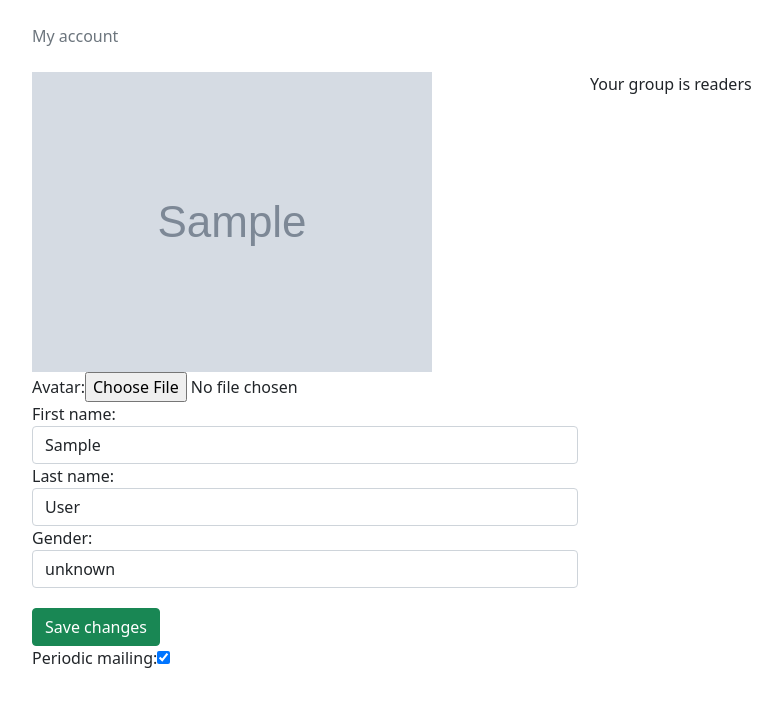
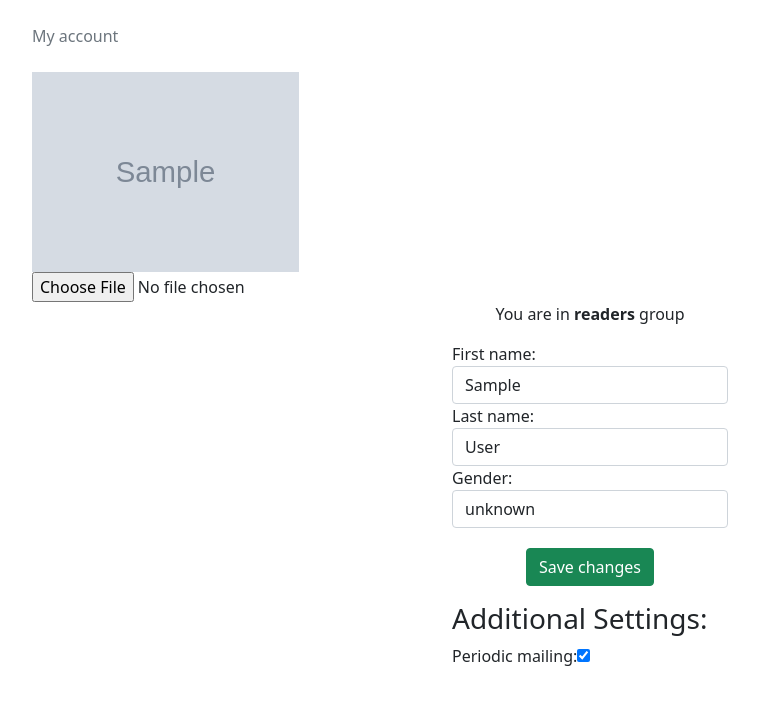
Before and after one commit to frikcio/server, a Django app: page /account/ in a window 1280 px wide. Shown: the part 56-763 px from the top of the page, without its empty margins (50-832 px from the left). Run offline with Django 3.2, Linux system fonts and the light colour scheme; a user stored in the database is signed in; tables that the repository leaves empty hold one stand-in row (values such as "Sample post"); grey boxes marked "Sample" are stand-in pictures; parts of the project's set-up code (start-up, migrations or seed data) failed here and were passed over; some libraries are stand-ins or nearby versions; some web fonts are replaced.

Commit message:
append const for avatar sizes

```diff
--- a/server/templates/accounts/account.html
+++ b/server/templates/accounts/account.html
@@ -1,5 +1,6 @@
 {% extends 'base.html' %}
 {% load static %}
+
 
 {% block title %}My account{% endblock %}
 
@@ -8,16 +9,24 @@
 {% endblock %}
 
 {% block content %}
-    <div class="row">
-        <div class="col-lg-6 col-md-8 col-sm-10">
-            <img src="{{ request.user.avatar.url }}">
+    <div style="display: flex; justify-content: center" class="row">
+        <div style="align-self: flex-end">
+            {% if request.user.avatar %}
+                <img height="{{ big_size }}" src="{{ request.user.avatar.url }}">
+            {% elif request.user.first_name and request.user.last_name %}
+                <canvas id="{{ request.user.username }}" width="{{ big_size }}" height="{{ big_size }}"></canvas>
+            {% else %}
+                <img height="{{ big_size }}" src="{% static 'images/avatar.png' %}">
+            {% endif %}
             <!-- FORM TO UPLOAD THE IMAGES -->
             <form method="post" enctype="multipart/form-data" id="formUpload">
                 {% csrf_token %}
-                {{ avatar_form }}
+                {{ avatar_form.avatar }}
             </form>
-
+        </div>
+        <div style="width: 300px" class="col-lg-6 col-md-8 col-sm-10">
             <!-- MODAL TO CROP THE IMAGE -->
+            <p align="center" >You are in <b>{{ request.user.groups.first }}</b> group</p>
             <div class="modal fade" id="modalCrop">
                 <div class="modal-dialog">
                     <div class="modal-content">
@@ -49,18 +58,19 @@
             <form method="post" novalidate>
                 {% csrf_token %}
                 {% include 'includes/form.html' %}
-                <button style="margin-top: 20px" id="submit" type="submit" class="btn btn-success">Save changes</button>
+                <p align="center"><button style="margin-top: 20px" id="submit" type="submit" class="btn btn-success">Save changes</button></p>
             </form>
+            <h3>Additional Settings:</h3>
             <form method="post">
                 {% csrf_token %}
                 {{ mailing_form }}
             </form>
         </div>
-        Your group is {{ request.user.groups.first }}
     </div>
 {% endblock %}
 
 {% block javascript %}
     {% include 'includes/change_mailing_status.html' %}
     {% include 'includes/upload_avatar.html' %}
+    {% include 'includes/avatar_generation.html' %}
 {% endblock %}
```
